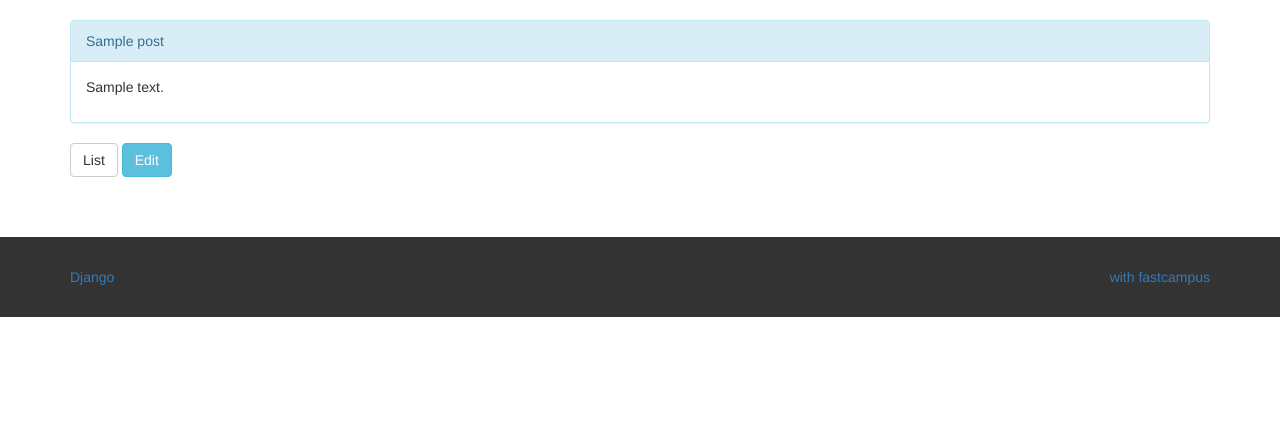
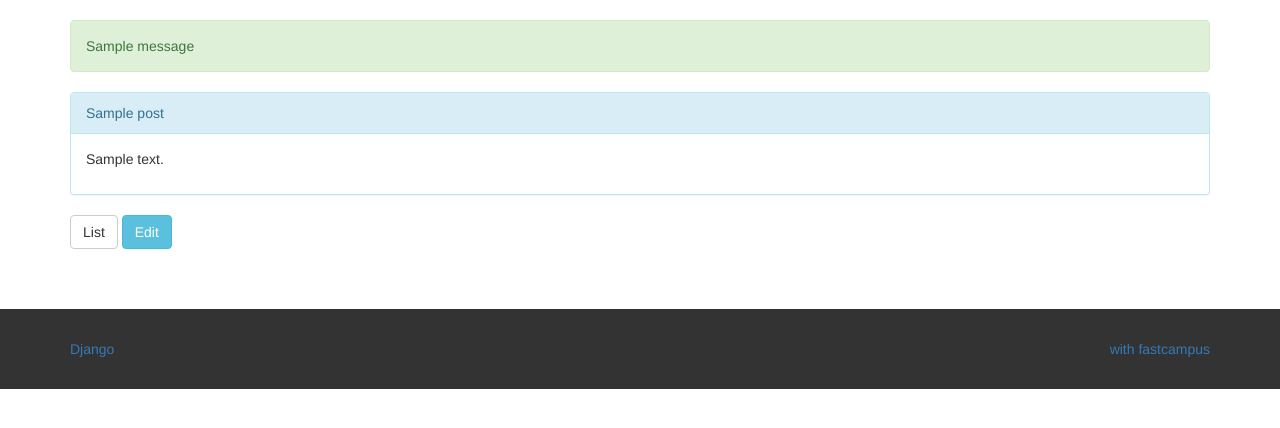
Before and after one commit to lamiru/pystagram, a Django app: page /blog/1/ in a window 1280 px wide. Shown: the part 52-480 px from the top of the page. Run offline with Django 3.2, Linux system fonts and the light colour scheme; tables that the repository leaves empty hold one stand-in row (values such as "Sample post"); one stand-in notice (Sample message) is shown; some libraries are stand-ins or nearby versions.

Commit message:
show a message after signup

```diff
--- a/accounts/views.py
+++ b/accounts/views.py
@@ -1,3 +1,4 @@
+from django.contrib import messages
 from django.shortcuts import render, redirect
 from accounts.forms import SignupForm
 
@@ -6,7 +7,7 @@ def signup(request):
         form = SignupForm(request.POST)
         if form.is_valid():
             form.save()
-
+            messages.success(request, 'Successfully registered!')
             next_url = request.GET.get('next', 'blog.views.index')
             return redirect(next_url)
     else:
--- a/pystagram/templates/layout.html
+++ b/pystagram/templates/layout.html
@@ -58,6 +58,20 @@ img {
     </div>
 </div>
 
+{% if messages %}
+<div class="container">
+    <div class="row">
+        <div class="col-sm-12">
+            {% for message in messages %}
+                <div class="alert alert-{{ message.tags }}">
+                    {{ message }}
+                </div>
+            {% endfor %}
+        </div>
+    </div>
+</div>
+{% endif %}
+
 {% block content %}
 {% endblock %}
 <div id="footer">
```
